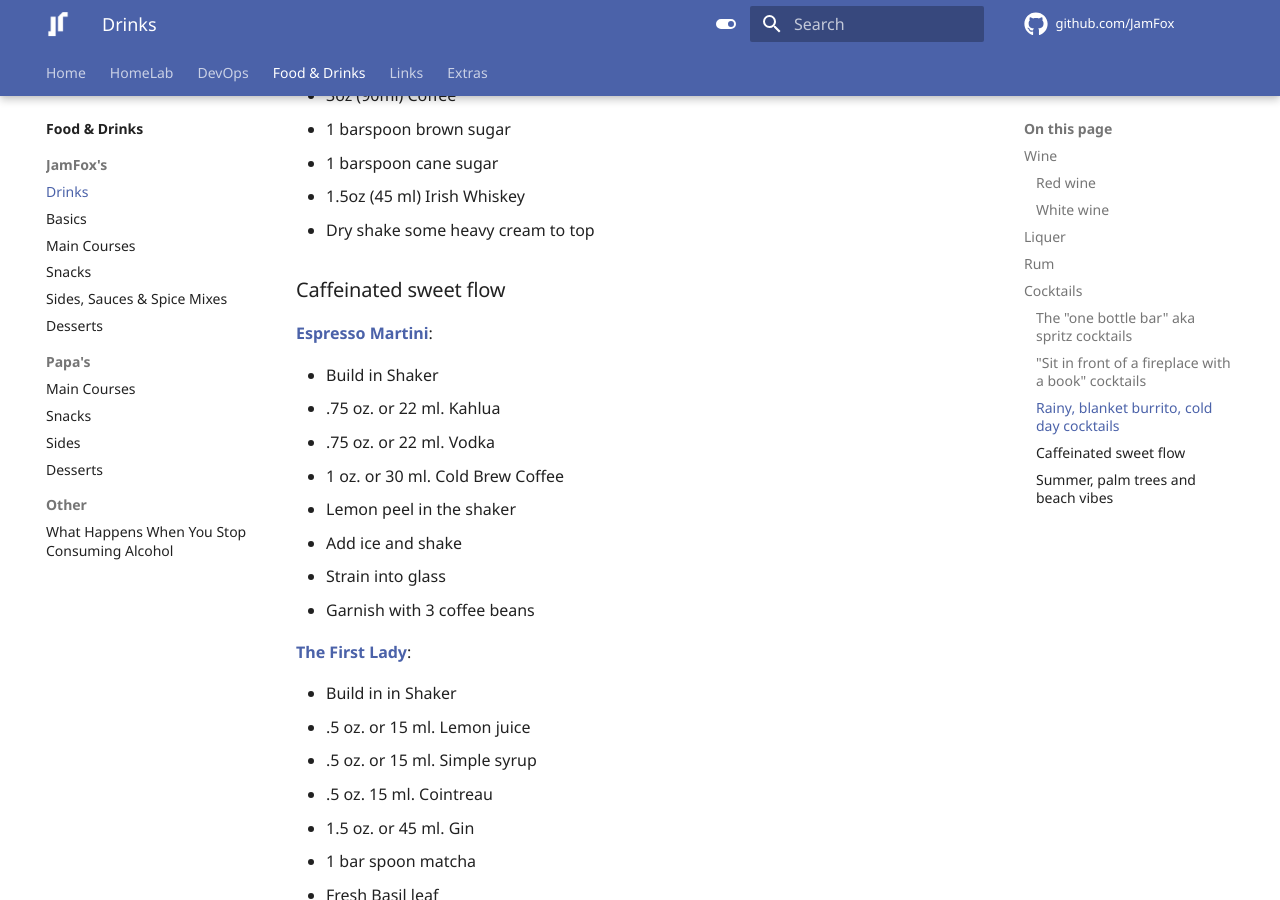
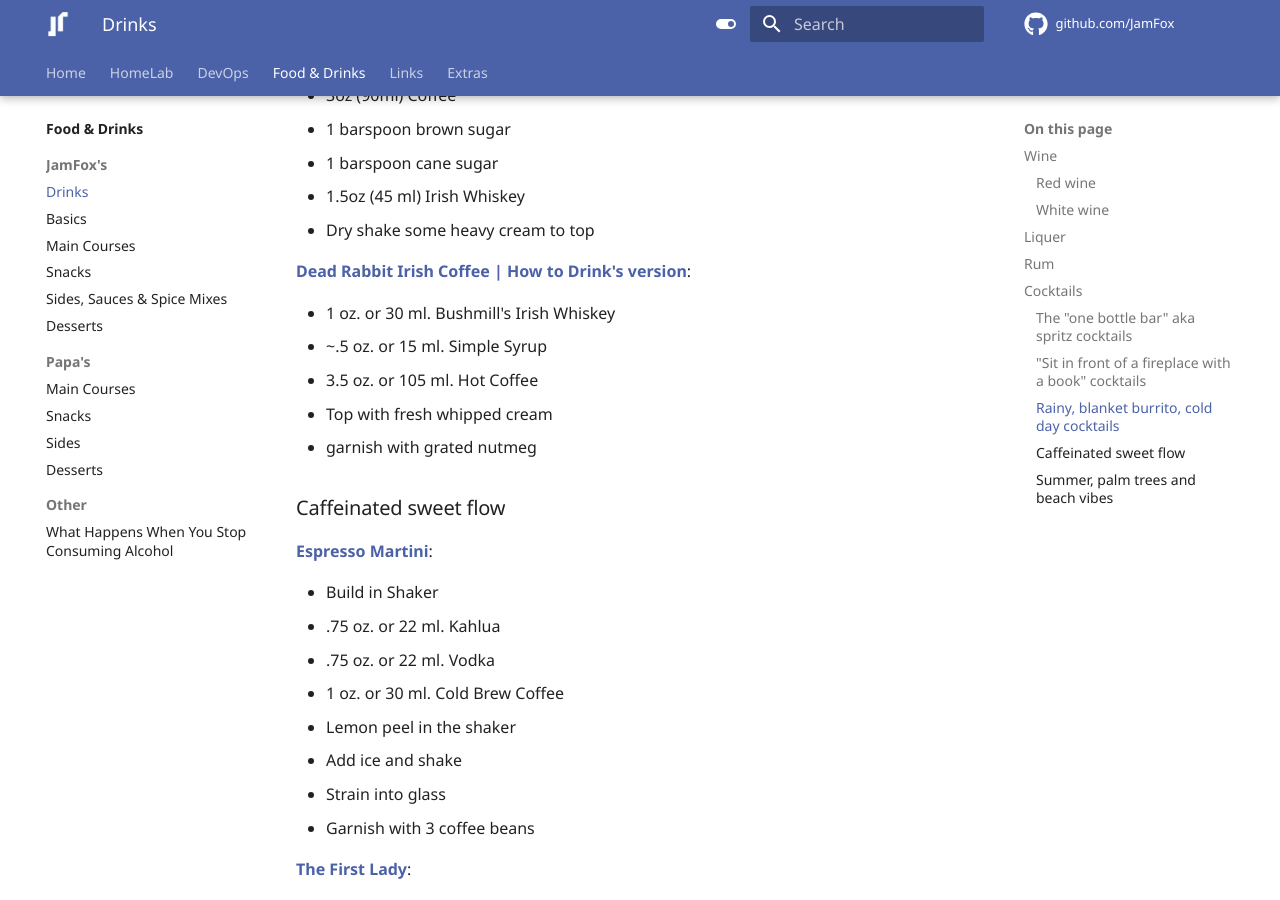
Before and after one commit to JamFox/docs.jamfox.dev, an MkDocs documentation site: the page built from docs/content/food/drinks.md, in a window 1280 px wide and 900 px high, scrolled down 2362 px. Built offline with MkDocs 1.6.1 and Material for MkDocs 9.7.7, drawn with Linux system fonts in a browser that asks for light colours; comment, search, counter and statistics services are not loaded.

Commit message:
hot to drink irish coffe

```diff
--- a/docs/content/food/drinks.md
+++ b/docs/content/food/drinks.md
@@ -87,6 +87,14 @@ Collection of my favorite drinks.
 - 1.5oz (45 ml) Irish Whiskey
 - Dry shake some heavy cream to top
 
+**[Dead Rabbit Irish Coffee | How to Drink's version](https://www.youtube.com/watch?v=bEHBKSHCTu4)**:
+
+- 1 oz. or 30 ml. Bushmill's Irish Whiskey
+- ~.5 oz. or 15 ml. Simple Syrup
+- 3.5 oz. or 105 ml. Hot Coffee
+- Top with fresh whipped cream
+- garnish with grated nutmeg
+
 ### Caffeinated sweet flow
 
 **[Espresso Martini](https://www.youtube.com/watch?v=chC-4DxroMo)**:
```
